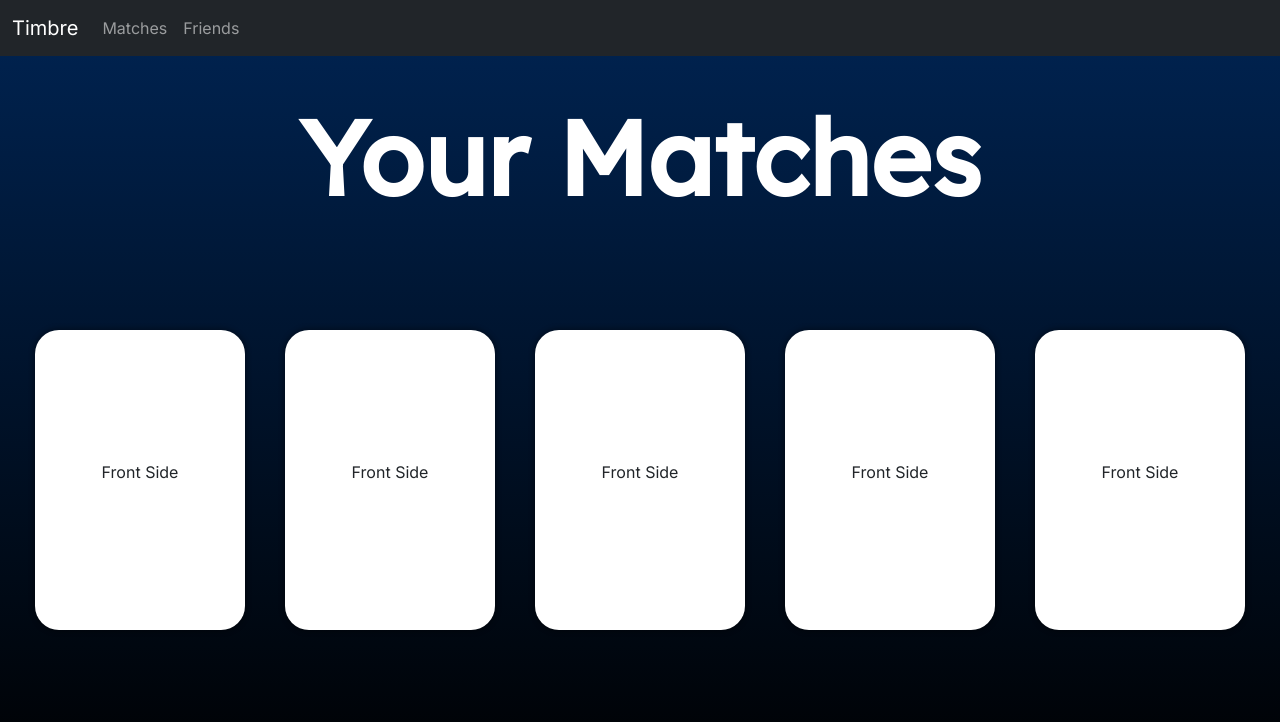
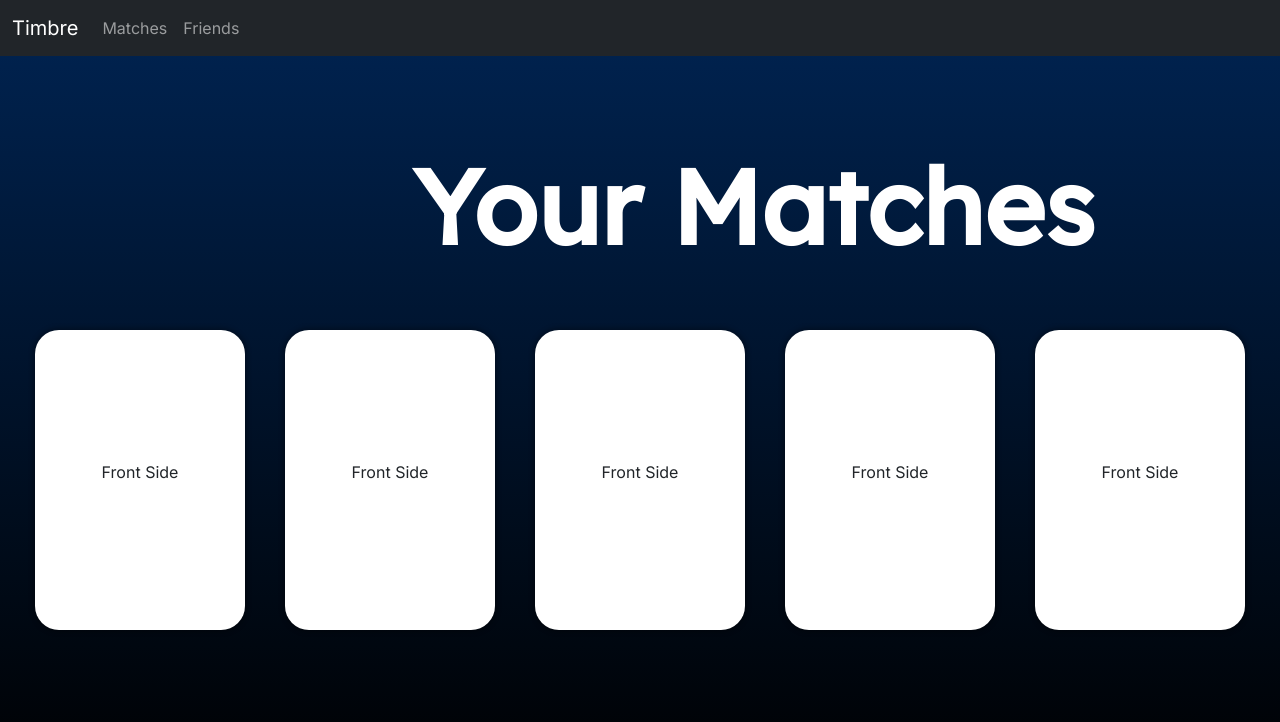
Before and after one commit to Nobelz/Timbre, a Next.js app in the folder timbre/: page /matches in a window 1280 px wide. Shown: the top 722 px of the page. Built offline with nearby package versions, Linux system fonts and the light colour scheme.

Commit message:
fixed formatting of matches header

```diff
--- a/timbre/src/app/styles/matches.module.css
+++ b/timbre/src/app/styles/matches.module.css
@@ -54,10 +54,12 @@
 }
 
 .header {
+    position: absolute;
+    left: 32.25%;
+    top: 16%;
     text-align: center;
     color: rgb(255, 255, 255);
     font-size: 6.5em;
     font-weight: 900;
-    transform: translateY(15%);
     font-family: 'Lexend';
 }
```
